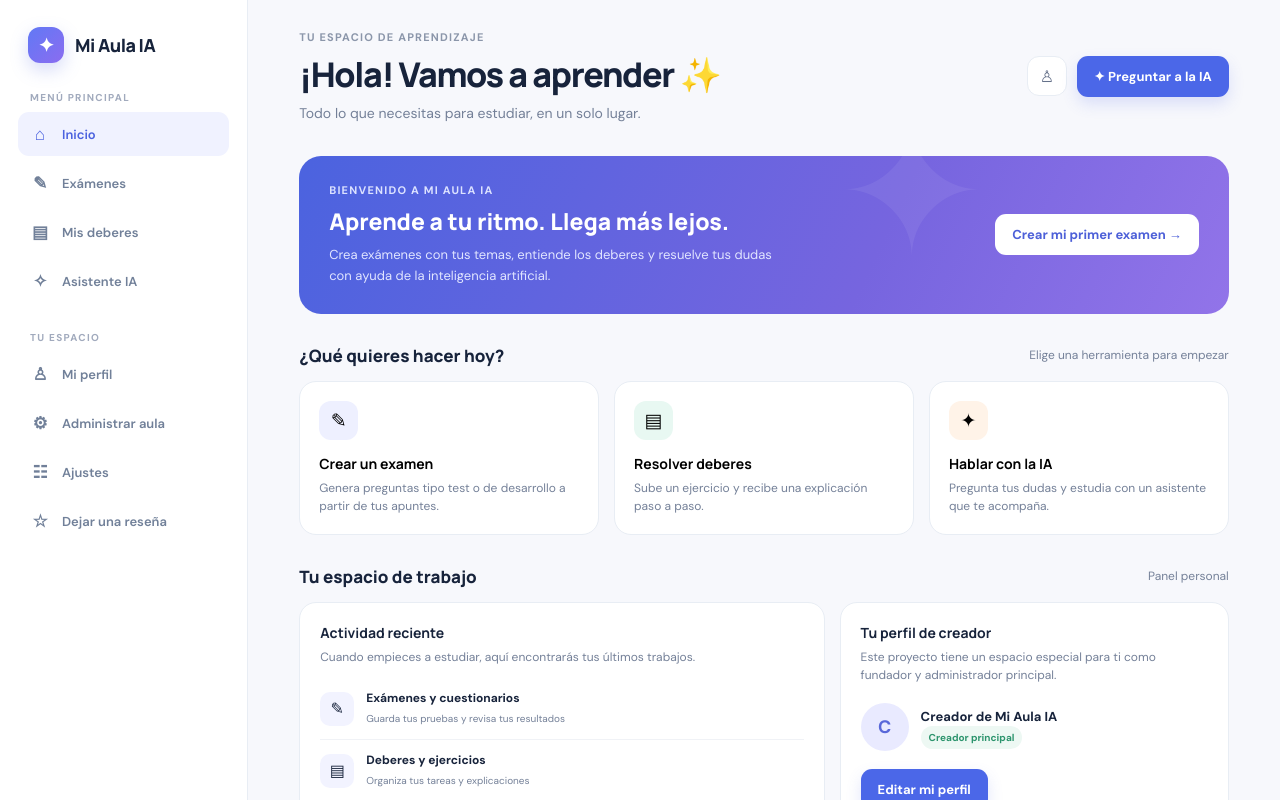
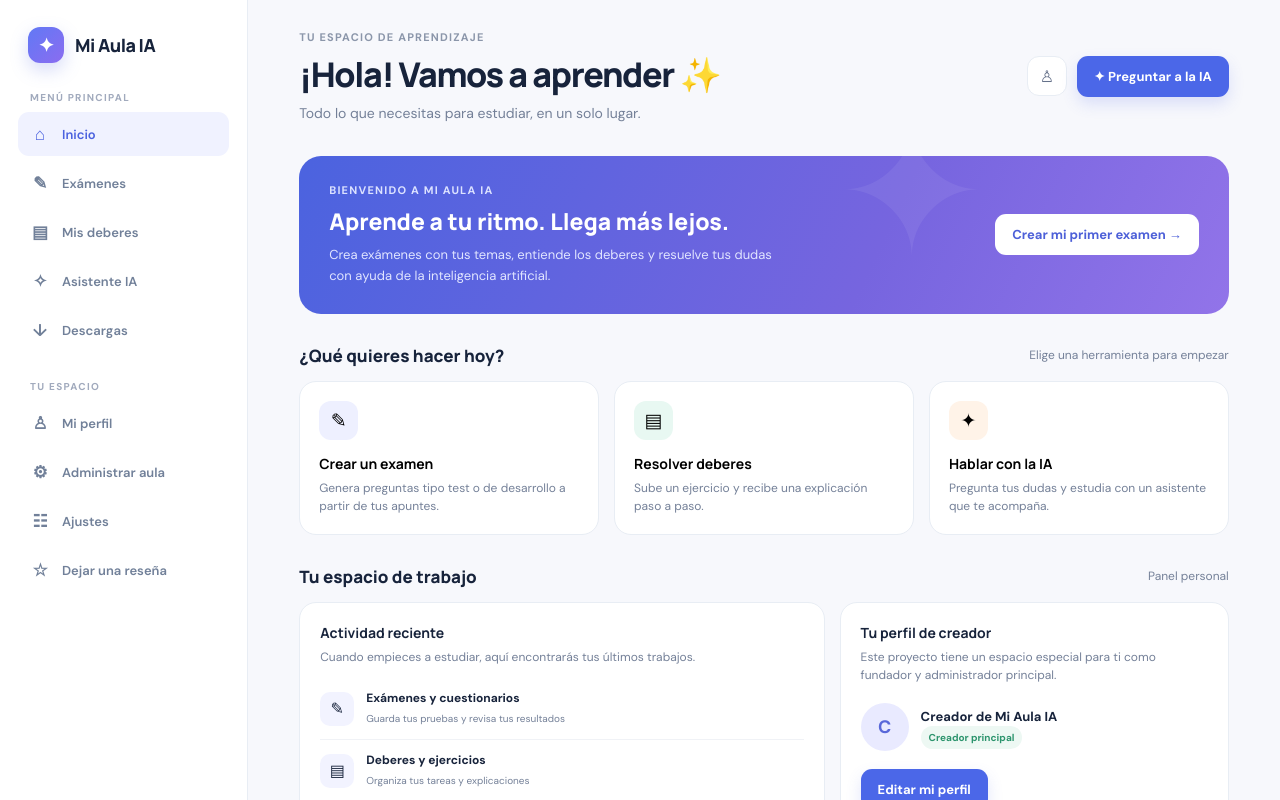
Before and after one commit to minelmanel87-hub/Mi-Aula-IA, a Next.js app: page / in a window 1280 px wide. Shown: the top 800 px of the page. Built offline with nearby package versions, Linux system fonts and the light colour scheme.

Commit message:
Add download center navigation

```diff
--- a/app/page.tsx
+++ b/app/page.tsx
@@ -107,6 +107,7 @@ ${examText}` : topic;
         <button onClick={()=>open("exam")}><span className="navicon">✎</span><span className="navtext">Exámenes</span></button>
         <button onClick={()=>open("homework")}><span className="navicon">▤</span><span className="navtext">Mis deberes</span></button>
         <button onClick={()=>open("assistant")}><span className="navicon">✧</span><span className="navtext">Asistente IA</span></button>
+        <button onClick={()=>{window.location.href="/descargas"}}><span className="navicon">↓</span><span className="navtext">Descargas</span></button>
       </nav></div>
       <div><div className="navlabel">TU ESPACIO</div><nav className="nav">
         <button onClick={()=>open("profile")}><span className="navicon">♙</span><span className="navtext">Mi perfil</span></button>
```
